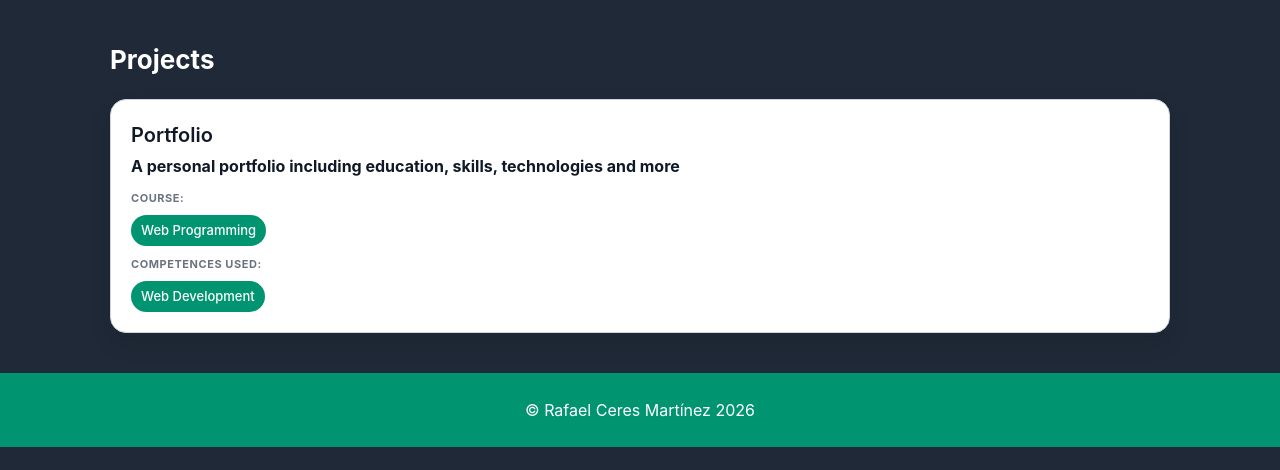
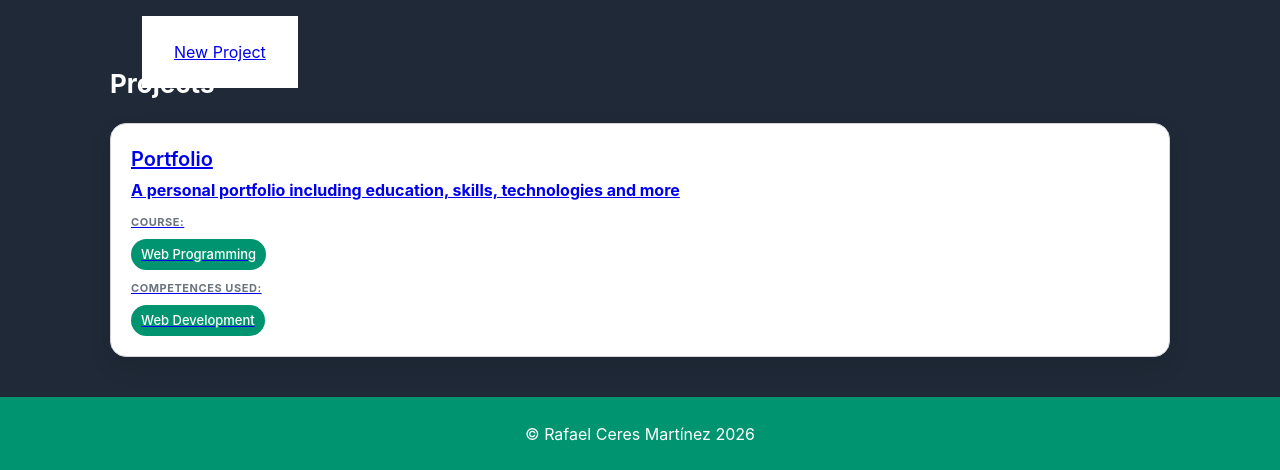
Before and after one commit to Garfa9909/Rafael-Ceres-a22510504, a Django app: page /projects/ in a window 1280 px wide. Shown: the part 139-609 px from the top of the page. Run offline with Django 5.2, Linux system fonts and the light colour scheme; data comes from the database, SQL or seed files in the repository; both versions use the stored data as it was after the commit.

Commit message:
CRUD for project

```diff
--- a/portfolio/static/portfolio/styles.css
+++ b/portfolio/static/portfolio/styles.css
@@ -75,7 +75,7 @@ h2
 }
 
 
-section > article
+section > article, section>a>article
 {
     background: white;
     padding: 20px;
@@ -86,7 +86,7 @@ section > article
     margin-bottom: 20px;
 }
 
-section > article:hover
+section > article:hover, section>a>article:hover
 {
     transform: translateY(-6px);
     box-shadow: 0 16px 35px rgba(0,0,0,0.18);
@@ -186,3 +186,18 @@ footer
     color: white;
     margin-top: 40px;
 }
+
+.redirect-button
+{
+    background-color:white;
+    padding:2vw 4vh;
+    margin:2vw 4vh;
+
+}
+
+form
+{
+    background-color:white;
+    padding:2vw 4vh;
+    margin:2vw 4vh;
+}
--- a/portfolio/templates/portfolio/projects.html
+++ b/portfolio/templates/portfolio/projects.html
@@ -1,10 +1,13 @@
 {% extends "portfolio/base.html" %}
 
 {% block content %}
+
+<a href = "{% url 'new-project' %}" class = "redirect-button"> New Project </a>
 <h2>Projects</h2>
 
 <section>
     {% for project in projects %}
+    <a href = {% url 'project' id=project.id %}>
         <article>
             <header>
                 <h3>{{ project.name }}</h3>
@@ -29,6 +32,7 @@
                 </ul>
             </section>
         </article>
+    </a>
     {% endfor %}
 </section>
 {% endblock %}
--- a/portfolio/urls.py
+++ b/portfolio/urls.py
@@ -2,7 +2,7 @@ from django.urls import path
 from . import views
 
 urlpatterns = [
-    path('', views.professors_view, name="professors"),
+    path('', views.competences_view, name="index"),
     path('professors/', views.professors_view, name="professors"),
     path('competences/', views.competences_view, name="competences"),
     path('projects/', views.projects_view, name="projects"),
@@ -13,4 +13,10 @@ urlpatterns = [
     path('education/', views.education_view, name="education"),
     path('languages/', views.languages_view, name="languages"),
     path('makingof/', views.makingof_view, name="makingof"),
+    path("new_project/", views.new_project_view, name = "new-project"),
+    path("project/<int:id>", views.project_view, name = "project"),
+    path("edit_project/<int:id>/", views.edit_project_view, name = "edit-project"),
+    path("delete_project/<int:id>/", views.delete_project_view, name = "delete-project"),
+
+
 ]
--- a/portfolio/views.py
+++ b/portfolio/views.py
@@ -1,6 +1,7 @@
-from django.shortcuts import render
+from django.shortcuts import render, redirect
 
 from .models import Professor, Subject, Degree, Project, Technology, Competence, Tfc, Education, Language, MakingOf
+from .forms import ProjectForm
 
 def professors_view(request):
     professors = Professor.objects.prefetch_related('subjects').all()
@@ -42,3 +43,41 @@ def languages_view(request):
 def makingof_view(request):
     makingof = MakingOf.objects.all()
     return render(request, 'portfolio/makingof.html', {'makingof': makingof})
+
+
+
+def project_view(request, id):
+    project = Project.objects.get(id=id)
+    context = {'project':project}
+
+    return render(request, 'portfolio/project.html', context)
+
+def new_project_view(request):
+    form = ProjectForm(request.POST or None, request.FILES)
+
+    if(form.is_valid()):
+        form.save()
+        return redirect('projects')
+
+    context = {'form':form}
+    return render(request, 'portfolio/new_project.html', context)
+
+def edit_project_view(request, id):
+
+    project = Project.objects.get(id=id)
+
+    if(request.POST):
+        form = ProjectForm(request.POST or None, request.FILES, instance = project)
+        if(form.is_valid()):
+            form.save()
+            return redirect('projects')
+    else:
+        form = ProjectForm(instance=project)
+
+    context = {'form':form, 'project':project}
+    return render(request, "portfolio/edit_project.html", context)
+
+def delete_project_view(request, id):
+
+    Project.objects.get(id=id).delete()
+    return redirect("projects")
```
Also changed, not shown: portfolio/forms.py (added, +7 -0 lines), portfolio/templates/portfolio/edit_project.html (added, +11 -0 lines), portfolio/templates/portfolio/new_project.html (added, +11 -0 lines), portfolio/templates/portfolio/project.html (added, +32 -0 lines), db.sqlite3, 1 other file. Lines whose indentation alone changed are shown as unchanged.
